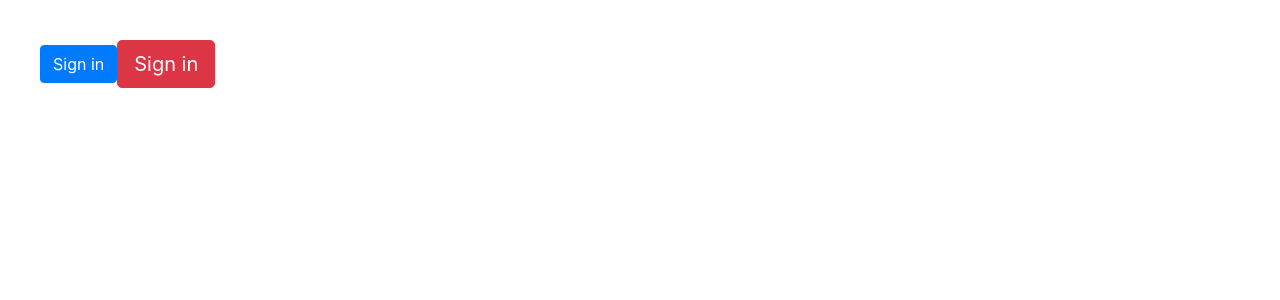
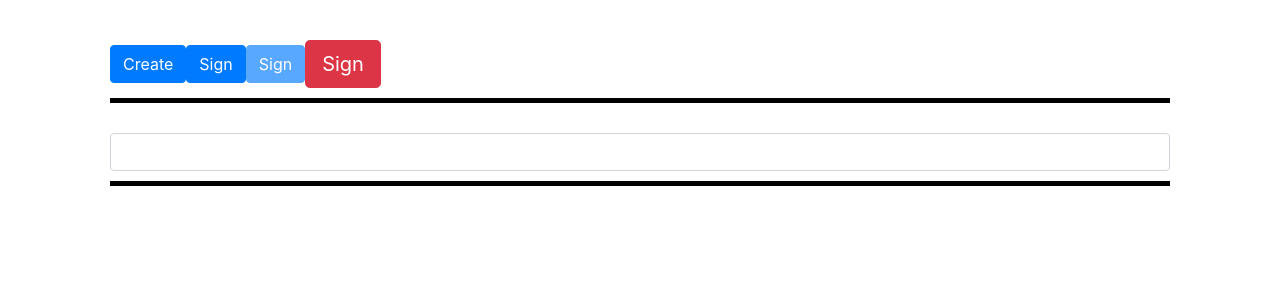
Before and after one commit to VladYurash/vue-lib, a Vue app: page / in a window 1280 px wide. Shown: the top 300 px of the page. Built offline with nearby package versions, Linux system fonts and the light colour scheme.

Commit message:
complete btns & start input

```diff
--- a/src/App.vue
+++ b/src/App.vue
@@ -5,6 +5,5 @@
 </template>
 
 <style lang="sass">
-body
-  padding: 40px
+
 </style>
--- a/src/components/AppButton.vue
+++ b/src/components/AppButton.vue
@@ -1,12 +1,17 @@
 <template>
   <router-link
     class="btn"
+    @click.native="clicked"
     :to="to"
+    :title="formattedTitle"
+    :disabled="disabled"
     :class="[
-      themes[theme], sizes[size]
+      themes[theme], sizes[size], {'disabled': disabled}
     ]"
   >
-    Sign in
+    <slot>
+      {{ text }}
+    </slot>
   </router-link>
 </template>
 
@@ -24,6 +29,16 @@
       }
     }),
     props: {
+      title: {
+        required: false,
+        type: String,
+        default: ''
+      },
+      text: {
+        required: false,
+        type: String,
+        default: ''
+      },
       theme: {
         required: false,
         type: String,
@@ -38,6 +53,22 @@
         required: false,
         type: Object,
         default: () => ({name: 'Home'})
+      },
+      disabled: {
+        required: false,
+        type: Boolean,
+        default: false
+      }
+    },
+    computed: {
+      formattedTitle() {
+        return `${this.title} except cases when you need to deal with it`
+      }
+    },
+    methods: {
+      clicked(e) {
+        if (this.disabled) return
+        this.$emit('click', e)
       }
     }
   }
--- /dev/null
+++ b/src/components/AppInput.vue
@@ -0,0 +1,25 @@
+<template>
+  <input
+    :type="type"
+    :name="name"
+    :id="name"
+    class="form-control"
+  >
+</template>
+
+<script>
+  export default {
+    name: 'AppInput',
+    props: {
+      name:{
+        required: true,
+        type: String
+      },
+      type:{
+        required: false,
+        type: String,
+        default: 'text'
+      }
+    }
+  }
+</script>
--- a/src/views/Home.vue
+++ b/src/views/Home.vue
@@ -1,17 +1,46 @@
 <template>
-  <div>
-    <AppButton :to="{ name: 'Signin' }" />
-    <AppButton :to="{ name: 'Signin' }" theme="danger" size="large" />
+  <div class="container">
+    <div class="section">
+      <AppButton @click.prevent="clicked" text="Sign" title="No need to bind attr">
+        Create
+      </AppButton>
+      <AppButton @click.prevent="clicked" text="Sign" />
+      <AppButton @click.prevent="clicked" disabled text="Sign" />
+      <AppButton :to="{ name: 'Signin' }" theme="danger" size="large" text="Sign" />
+    </div>
+    <div class="section">
+      <AppInput name="test" type="password" />
+    </div>
   </div>
 </template>
 
 <script>
 import AppButton from '@/components/AppButton'
+import AppInput from '@/components/AppInput'
 
 export default {
   name: 'Home',
+
   components: {
-    AppButton
+    AppButton,
+    AppInput
+  },
+
+  methods: {
+    clicked () {
+      console.log('Yep')
+    }
   }
 }
 </script>
+
+<style lang="sass">
+.container
+  padding: 40px
+
+.section
+  margin-bottom: 30px
+  padding-bottom: 10px
+  border-bottom: 5px solid #000
+
+</style>
```
